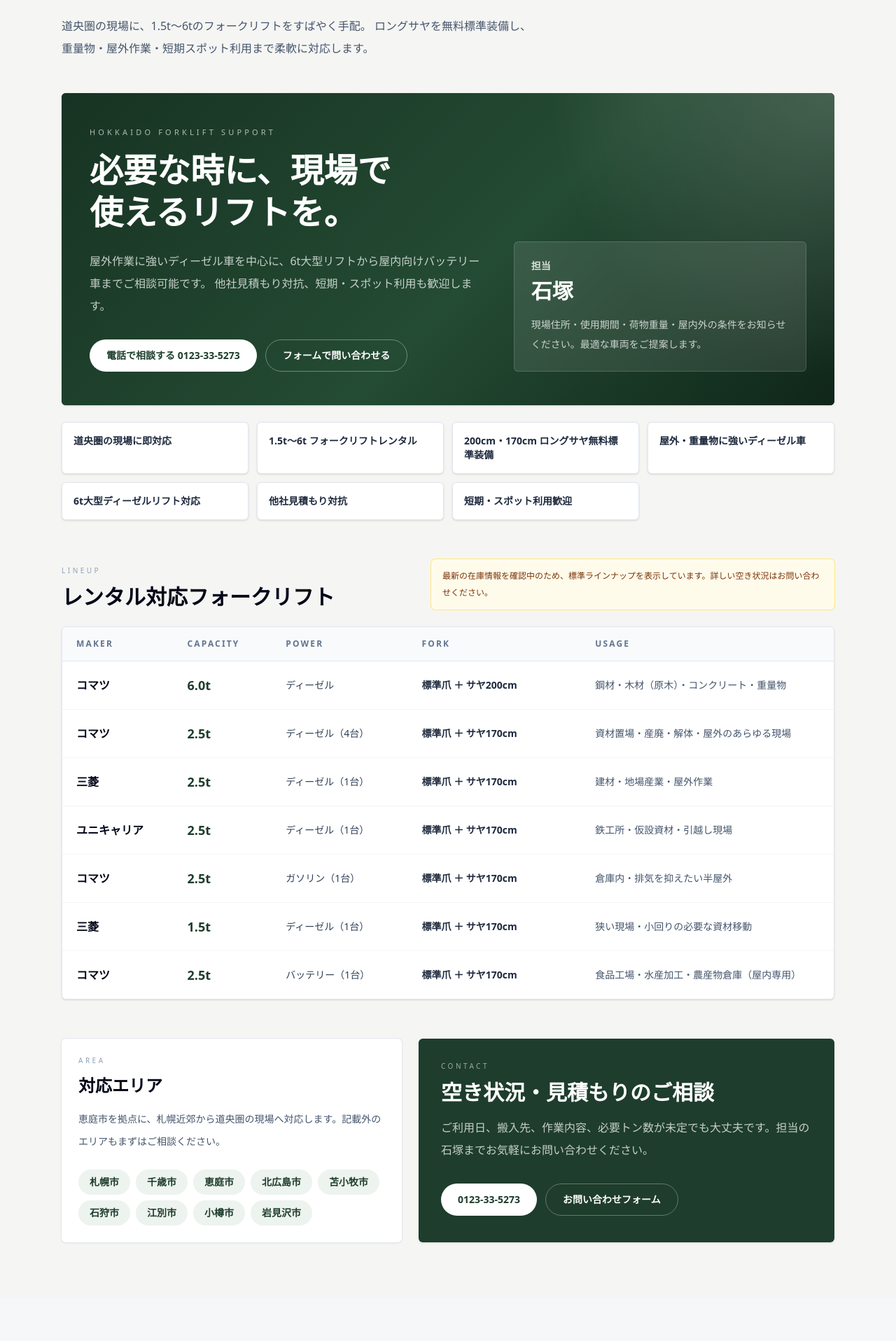
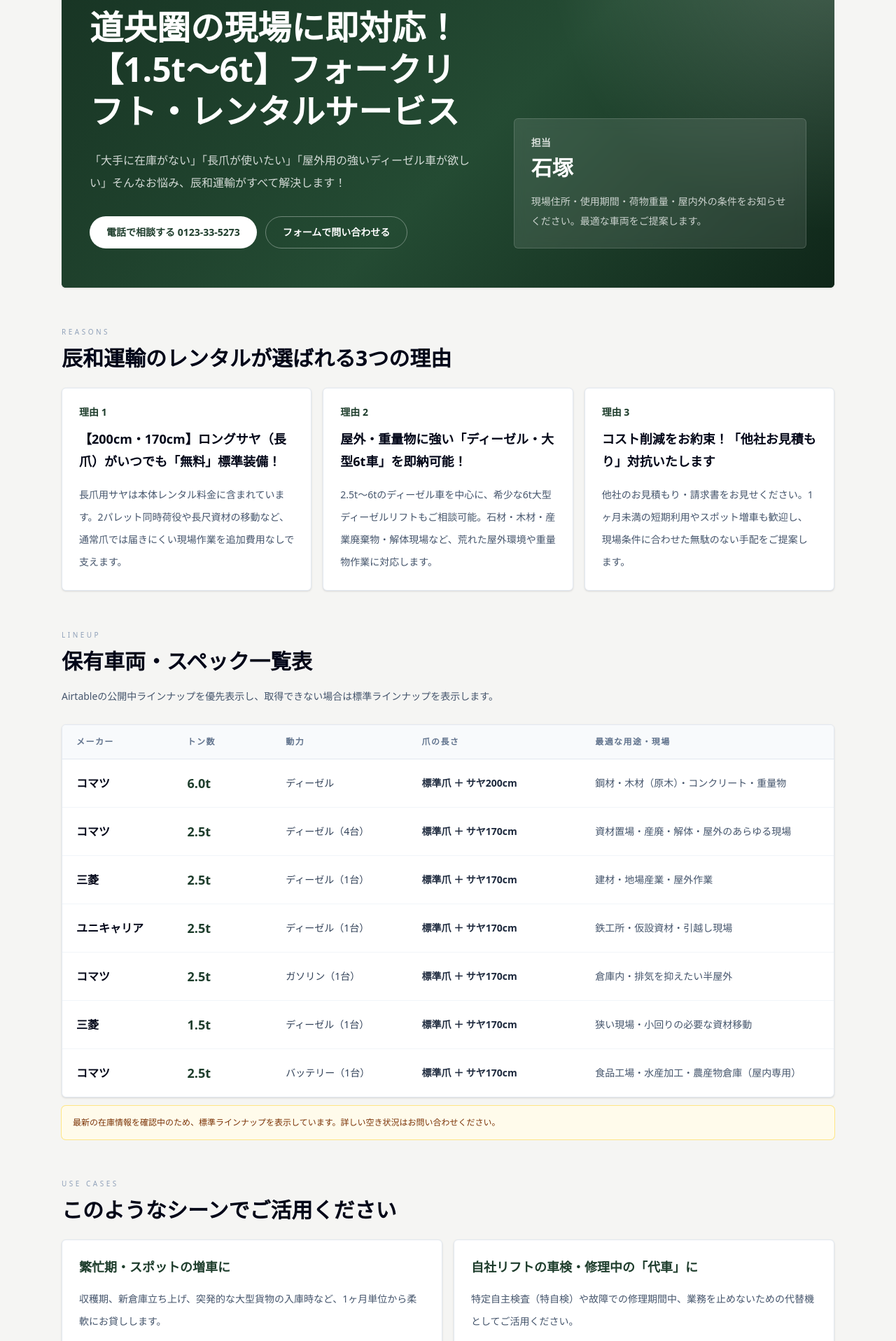
Before and after one commit to ANOSkdy/sinwaunyu, a Next.js app: page /rental in a window 1280 px wide. Shown: the part 224-2140 px from the top of the page at 70% size. Built offline with nearby package versions, Linux system fonts and the light colour scheme; no server answers.

Commit message:
Align rental page with source document

```diff
--- a/src/app/rental/page.tsx
+++ b/src/app/rental/page.tsx
@@ -10,7 +10,10 @@ export const metadata: Metadata = {
 };
 
 type RentalForklift = Required<
-  Pick<RentalForkliftFields, "maker" | "capacity" | "power" | "fork_length" | "usage">
+  Pick<
+    RentalForkliftFields,
+    "maker" | "capacity" | "power" | "fork_length" | "usage"
+  >
 >;
 
 const fallbackForklifts: RentalForklift[] = [
@@ -65,30 +68,38 @@ const fallbackForklifts: RentalForklift[] = [
   },
 ];
 
-const strengths = [
-  "道央圏の現場に即対応",
-  "1.5t〜6t フォークリフトレンタル",
-  "200cm・170cm ロングサヤ無料標準装備",
-  "屋外・重量物に強いディーゼル車",
-  "6t大型ディーゼルリフト対応",
-  "他社見積もり対抗",
-  "短期・スポット利用歓迎",
+const rentalReasons = [
+  {
+    title: "【200cm・170cm】ロングサヤ（長爪）がいつでも「無料」標準装備！",
+    body: "長爪用サヤは本体レンタル料金に含まれています。2パレット同時荷役や長尺資材の移動など、通常爪では届きにくい現場作業を追加費用なしで支えます。",
+  },
+  {
+    title: "屋外・重量物に強い「ディーゼル・大型6t車」を即納可能！",
+    body: "2.5t〜6tのディーゼル車を中心に、希少な6t大型ディーゼルリフトもご相談可能。石材・木材・産業廃棄物・解体現場など、荒れた屋外環境や重量物作業に対応します。",
+  },
+  {
+    title: "コスト削減をお約束！「他社お見積もり」対抗いたします",
+    body: "他社のお見積もり・請求書をお見せください。1ヶ月未満の短期利用やスポット増車も歓迎し、現場条件に合わせた無駄のない手配をご提案します。",
+  },
 ];
 
-const serviceAreas = [
-  "札幌市",
-  "千歳市",
-  "恵庭市",
-  "北広島市",
-  "苫小牧市",
-  "石狩市",
-  "江別市",
-  "小樽市",
-  "岩見沢市",
+const usageExamples = [
+  {
+    title: "繁忙期・スポットの増車に",
+    body: "収穫期、新倉庫立ち上げ、突発的な大型貨物の入庫時など、1ヶ月単位から柔軟にお貸しします。",
+  },
+  {
+    title: "自社リフトの車検・修理中の「代車」に",
+    body: "特定自主検査（特自検）や故障での修理期間中、業務を止めないための代替機としてご活用ください。",
+  },
 ];
 
 function normalizeFieldName(fieldName: string) {
-  return fieldName.normalize("NFKC").replace(/^\uFEFF/, "").trim().toLowerCase();
+  return fieldName
+    .normalize("NFKC")
+    .replace(/^\uFEFF/, "")
+    .trim()
+    .toLowerCase();
 }
 
 function stringifyFieldValue(value: unknown): string | undefined {
@@ -101,10 +112,12 @@ function stringifyFieldValue(value: unknown): string | undefined {
   }
 
   if (Array.isArray(value)) {
-    return value
+    return (
+      value
         .map((item) => stringifyFieldValue(item))
         .filter((item): item is string => Boolean(item))
-      .join("、") || undefined;
+        .join("、") || undefined
+    );
   }
 
   return undefined;
@@ -112,7 +125,7 @@ function stringifyFieldValue(value: unknown): string | undefined {
 
 function getRentalField(
   fields: RentalForkliftFields,
-  fieldName: keyof RentalForkliftFields
+  fieldName: keyof RentalForkliftFields,
 ) {
   const directValue = stringifyFieldValue(fields[fieldName]);
 
@@ -122,7 +135,7 @@ function getRentalField(
 
   const normalizedFieldName = normalizeFieldName(fieldName);
   const entry = Object.entries(fields).find(
-    ([key]) => normalizeFieldName(key) === normalizedFieldName
+    ([key]) => normalizeFieldName(key) === normalizedFieldName,
   );
 
   return stringifyFieldValue(entry?.[1]);
@@ -130,17 +143,22 @@ function getRentalField(
 
 function normalizeForklift(
   fields: RentalForkliftFields,
-  fallback?: RentalForklift
+  fallback?: RentalForklift,
 ): RentalForklift {
   return {
-    maker: getRentalField(fields, "maker") ?? fallback?.maker ?? "メーカー確認中",
-    capacity: getRentalField(fields, "capacity") ?? fallback?.capacity ?? "容量確認中",
+    maker:
+      getRentalField(fields, "maker") ?? fallback?.maker ?? "メーカー確認中",
+    capacity:
+      getRentalField(fields, "capacity") ?? fallback?.capacity ?? "容量確認中",
     power: getRentalField(fields, "power") ?? fallback?.power ?? "動力確認中",
     fork_length:
       getRentalField(fields, "fork_length") ??
       fallback?.fork_length ??
       "爪・サヤ仕様確認中",
-    usage: getRentalField(fields, "usage") ?? fallback?.usage ?? "用途はお問い合わせください",
+    usage:
+      getRentalField(fields, "usage") ??
+      fallback?.usage ??
+      "用途はお問い合わせください",
   };
 }
 
@@ -157,7 +175,7 @@ async function getDisplayForklifts(): Promise<{
 
     return {
       forklifts: records.map((record, index) =>
-        normalizeForklift(record.fields, fallbackForklifts[index])
+        normalizeForklift(record.fields, fallbackForklifts[index]),
       ),
       isFallback: false,
     };
@@ -172,35 +190,19 @@ export default async function RentalPage() {
   return (
     <div className="bg-[#f5f5f3] pb-20 text-slate-950">
       <div className="mx-auto max-w-6xl px-4 pt-12 md:px-6 md:pt-16">
-        <header className="max-w-3xl space-y-4">
-          <p className="font-mono text-[11px] font-semibold uppercase tracking-[0.45em] text-slate-400">
-            Forklift Rental
-          </p>
-          <div className="space-y-5">
-            <h1 className="text-4xl font-bold tracking-tight md:text-5xl">
-              フォークリフトレンタル
-            </h1>
-            <p className="max-w-2xl text-sm leading-8 text-slate-600 md:text-base">
-              道央圏の現場に、1.5t〜6tのフォークリフトをすばやく手配。
-              ロングサヤを無料標準装備し、重量物・屋外作業・短期スポット利用まで柔軟に対応します。
-            </p>
-          </div>
-        </header>
-
-        <section className="mt-12 overflow-hidden rounded-md bg-[#173323] shadow-sm">
-          <div className="relative min-h-[360px] px-6 py-10 text-white md:px-10 md:py-12">
+        <section className="overflow-hidden rounded-md bg-[#173323] shadow-sm">
+          <div className="relative px-6 py-10 text-white md:px-10 md:py-14">
             <div className="absolute inset-0 bg-[radial-gradient(circle_at_top_right,_rgba(255,255,255,0.18),_transparent_34%),linear-gradient(135deg,_#173323_0%,_#244b33_55%,_#0f2619_100%)]" />
             <div className="relative grid gap-10 md:grid-cols-[1.15fr_0.85fr] md:items-end">
               <div>
                 <p className="font-mono text-[11px] uppercase tracking-[0.38em] text-white/65">
-                  Hokkaido Forklift Support
+                  Forklift Rental
                 </p>
-                <h2 className="mt-4 max-w-3xl text-3xl font-bold leading-tight [text-wrap:balance] md:text-5xl">
-                  必要な時に、現場で使えるリフトを。
-                </h2>
-                <p className="mt-6 max-w-2xl text-sm leading-8 text-white/75 md:text-base">
-                  屋外作業に強いディーゼル車を中心に、6t大型リフトから屋内向けバッテリー車までご相談可能です。
-                  他社見積もり対抗、短期・スポット利用も歓迎します。
+                <h1 className="mt-4 max-w-4xl text-3xl font-bold leading-tight [text-wrap:balance] md:text-5xl">
+                  道央圏の現場に即対応！【1.5t〜6t】フォークリフト・レンタルサービス
+                </h1>
+                <p className="mt-6 max-w-3xl text-sm leading-8 text-white/80 md:text-base">
+                  「大手に在庫がない」「長爪が使いたい」「屋外用の強いディーゼル車が欲しい」そんなお悩み、辰和運輸がすべて解決します！
                 </p>
                 <div className="mt-8 flex flex-col gap-3 sm:flex-row">
                   <a
@@ -228,41 +230,53 @@ export default async function RentalPage() {
           </div>
         </section>
 
-        <section className="mt-6 grid gap-3 md:grid-cols-4">
-          {strengths.map((strength) => (
-            <div
-              key={strength}
-              className="rounded-md border border-slate-200 bg-white px-4 py-4 text-sm font-bold text-slate-800 shadow-sm"
+        <section className="mt-14">
+          <p className="font-mono text-[10px] uppercase tracking-[0.35em] text-slate-400">
+            Reasons
+          </p>
+          <h2 className="mt-3 text-2xl font-bold md:text-3xl">
+            辰和運輸のレンタルが選ばれる3つの理由
+          </h2>
+          <div className="mt-6 grid gap-4 md:grid-cols-3">
+            {rentalReasons.map((reason, index) => (
+              <article
+                key={reason.title}
+                className="rounded-md border border-slate-200 bg-white p-6 shadow-sm"
               >
-              {strength}
+                <p className="text-sm font-bold text-[#1e3d2c]">
+                  理由 {index + 1}
+                </p>
+                <h3 className="mt-3 text-lg font-bold leading-8 text-slate-950">
+                  {reason.title}
+                </h3>
+                <p className="mt-4 text-sm leading-8 text-slate-600">
+                  {reason.body}
+                </p>
+              </article>
+            ))}
           </div>
-          ))}
         </section>
 
         <section className="mt-14">
-          <div className="flex flex-col gap-3 md:flex-row md:items-end md:justify-between">
           <div>
             <p className="font-mono text-[10px] uppercase tracking-[0.35em] text-slate-400">
               Lineup
             </p>
             <h2 className="mt-3 text-2xl font-bold md:text-3xl">
-                レンタル対応フォークリフト
+              保有車両・スペック一覧表
             </h2>
-            </div>
-            {isFallback && (
-              <p className="max-w-xl rounded-md bg-amber-50 px-4 py-3 text-xs leading-6 text-amber-900 ring-1 ring-amber-200">
-                最新の在庫情報を確認中のため、標準ラインナップを表示しています。詳しい空き状況はお問い合わせください。
+            <p className="mt-4 max-w-3xl text-sm leading-8 text-slate-600">
+              Airtableの公開中ラインナップを優先表示し、取得できない場合は標準ラインナップを表示します。
             </p>
-            )}
           </div>
 
           <div className="mt-6 overflow-hidden rounded-md border border-slate-200 bg-white shadow-sm">
-            <div className="hidden grid-cols-[0.8fr_0.7fr_1fr_1.3fr_1.8fr] gap-4 border-b border-slate-200 bg-slate-50 px-5 py-4 text-xs font-bold uppercase tracking-[0.18em] text-slate-500 md:grid">
-              <span>Maker</span>
-              <span>Capacity</span>
-              <span>Power</span>
-              <span>Fork</span>
-              <span>Usage</span>
+            <div className="hidden grid-cols-[0.8fr_0.7fr_1fr_1.3fr_1.8fr] gap-4 border-b border-slate-200 bg-slate-50 px-5 py-4 text-xs font-bold tracking-[0.12em] text-slate-500 md:grid">
+              <span>メーカー</span>
+              <span>トン数</span>
+              <span>動力</span>
+              <span>爪の長さ</span>
+              <span>最適な用途・現場</span>
             </div>
             <div className="divide-y divide-slate-100">
               {forklifts.map((forklift, index) => (
@@ -271,40 +285,40 @@ export default async function RentalPage() {
                   className="grid gap-4 px-5 py-5 md:grid-cols-[0.8fr_0.7fr_1fr_1.3fr_1.8fr] md:items-center"
                 >
                   <div>
-                    <p className="text-xs font-bold uppercase tracking-[0.2em] text-slate-400 md:hidden">
-                      Maker
+                    <p className="text-xs font-bold tracking-[0.12em] text-slate-400 md:hidden">
+                      メーカー
                     </p>
                     <p className="mt-1 font-bold text-slate-950 md:mt-0">
                       {forklift.maker}
                     </p>
                   </div>
                   <div>
-                    <p className="text-xs font-bold uppercase tracking-[0.2em] text-slate-400 md:hidden">
-                      Capacity
+                    <p className="text-xs font-bold tracking-[0.12em] text-slate-400 md:hidden">
+                      トン数
                     </p>
                     <p className="mt-1 text-lg font-bold text-[#1e3d2c] md:mt-0">
                       {forklift.capacity}
                     </p>
                   </div>
                   <div>
-                    <p className="text-xs font-bold uppercase tracking-[0.2em] text-slate-400 md:hidden">
-                      Power
+                    <p className="text-xs font-bold tracking-[0.12em] text-slate-400 md:hidden">
+                      動力
                     </p>
                     <p className="mt-1 text-sm text-slate-700 md:mt-0">
                       {forklift.power}
                     </p>
                   </div>
                   <div>
-                    <p className="text-xs font-bold uppercase tracking-[0.2em] text-slate-400 md:hidden">
-                      Fork
+                    <p className="text-xs font-bold tracking-[0.12em] text-slate-400 md:hidden">
+                      爪の長さ
                     </p>
                     <p className="mt-1 text-sm font-semibold text-slate-800 md:mt-0">
                       {forklift.fork_length}
                     </p>
                   </div>
                   <div>
-                    <p className="text-xs font-bold uppercase tracking-[0.2em] text-slate-400 md:hidden">
-                      Usage
+                    <p className="text-xs font-bold tracking-[0.12em] text-slate-400 md:hidden">
+                      最適な用途・現場
                     </p>
                     <p className="mt-1 text-sm leading-7 text-slate-600 md:mt-0">
                       {forklift.usage}
@@ -314,45 +328,78 @@ export default async function RentalPage() {
               ))}
             </div>
           </div>
+          {isFallback && (
+            <p className="mt-3 rounded-md bg-amber-50 px-4 py-3 text-xs leading-6 text-amber-900 ring-1 ring-amber-200">
+              最新の在庫情報を確認中のため、標準ラインナップを表示しています。詳しい空き状況はお問い合わせください。
+            </p>
+          )}
         </section>
 
-        <section className="mt-14 grid gap-6 md:grid-cols-[0.9fr_1.1fr]">
-          <div className="rounded-md bg-white p-6 shadow-sm ring-1 ring-slate-200">
+        <section className="mt-14">
+          <p className="font-mono text-[10px] uppercase tracking-[0.35em] text-slate-400">
+            Use Cases
+          </p>
+          <h2 className="mt-3 text-2xl font-bold md:text-3xl">
+            このようなシーンでご活用ください
+          </h2>
+          <div className="mt-6 grid gap-4 md:grid-cols-2">
+            {usageExamples.map((example) => (
+              <article
+                key={example.title}
+                className="rounded-md border border-slate-200 bg-white p-6 shadow-sm"
+              >
+                <h3 className="text-lg font-bold text-[#1e3d2c]">
+                  {example.title}
+                </h3>
+                <p className="mt-4 text-sm leading-8 text-slate-600">
+                  {example.body}
+                </p>
+              </article>
+            ))}
+          </div>
+        </section>
+
+        <section className="mt-14 rounded-md bg-white p-6 shadow-sm ring-1 ring-slate-200 md:p-8">
           <p className="font-mono text-[10px] uppercase tracking-[0.35em] text-slate-400">
             Area
           </p>
-            <h2 className="mt-3 text-2xl font-bold">対応エリア</h2>
+          <h2 className="mt-3 text-2xl font-bold md:text-3xl">対応エリア</h2>
+          <p className="mt-4 text-sm leading-8 text-slate-600 md:text-base">
+            道央圏全域（札幌市・千歳市・恵庭市・北広島市・苫小牧市・石狩市・江別市・小樽市・岩見沢市
+            など）
+          </p>
           <p className="mt-4 text-sm leading-8 text-slate-600">
-              恵庭市を拠点に、札幌近郊から道央圏の現場へ対応します。記載外のエリアもまずはご相談ください。
+            辰和運輸の自社輸送の強みを活かし、搬入・引取の段取りも現場条件に合わせて柔軟にご相談いただけます。
           </p>
-            <div className="mt-6 flex flex-wrap gap-2">
-              {serviceAreas.map((area) => (
-                <span
-                  key={area}
-                  className="rounded-full bg-[#edf3ee] px-4 py-2 text-sm font-bold text-[#1e3d2c]"
-                >
-                  {area}
-                </span>
-              ))}
-            </div>
-          </div>
+        </section>
 
-          <div className="rounded-md bg-[#1e3d2c] p-6 text-white shadow-sm md:p-8">
+        <section className="mt-14 rounded-md bg-[#1e3d2c] p-6 text-white shadow-sm md:p-8">
           <p className="font-mono text-[10px] uppercase tracking-[0.35em] text-white/55">
             Contact
           </p>
           <h2 className="mt-3 text-2xl font-bold md:text-3xl">
-              空き状況・見積もりのご相談
+            お見積もり・お問い合わせ
           </h2>
           <p className="mt-4 text-sm leading-8 text-white/75 md:text-base">
-              ご利用日、搬入先、作業内容、必要トン数が未定でも大丈夫です。担当の石塚までお気軽にお問い合わせください。
+            「今すぐ借りたい」「料金を知りたい」「現場に合うリフトを教えてほしい」など、担当の石塚までお気軽にお問い合わせください。
           </p>
+          <div className="mt-6 grid gap-3 text-sm font-bold text-white/90 md:grid-cols-3">
+            <div className="rounded-md border border-white/15 bg-white/10 px-4 py-3">
+              今すぐ借りたい
+            </div>
+            <div className="rounded-md border border-white/15 bg-white/10 px-4 py-3">
+              料金を知りたい
+            </div>
+            <div className="rounded-md border border-white/15 bg-white/10 px-4 py-3">
+              現場に合うリフトを教えてほしい
+            </div>
+          </div>
           <div className="mt-8 flex flex-col gap-3 sm:flex-row">
             <a
               href="tel:0123335273"
               className="inline-flex items-center justify-center rounded-full bg-white px-6 py-3 text-sm font-bold text-[#1e3d2c] transition hover:bg-slate-100"
             >
-                0123-33-5273
+              0123-33-5273（担当：石塚）
             </a>
             <Link
               href="/contact"
@@ -361,7 +408,6 @@ export default async function RentalPage() {
               お問い合わせフォーム
             </Link>
           </div>
-          </div>
         </section>
       </div>
     </div>
```
Lines whose indentation alone changed are shown as unchanged.
